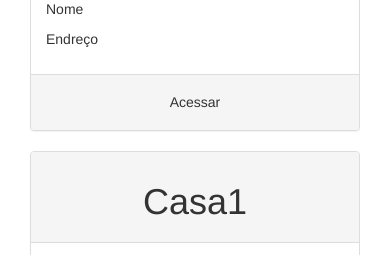
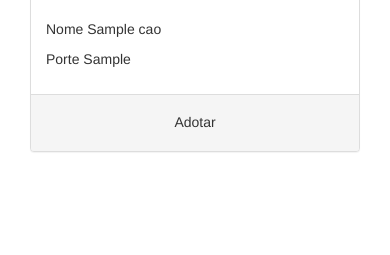
Before and after one commit to marcelorambomartins/adotePet, a CodeIgniter app: page /viralate/caes/listar in a window 390 px wide. Shown: the part 445-700 px from the top of the page. After the commit the page ends 597 px from the top, so only its background shows below. Run offline with CodeIgniter, Linux system fonts and the light colour scheme; tables that the repository leaves empty hold one stand-in row (values such as "Sample post"); some libraries are stand-ins or nearby versions.

Commit message:
MVC da listagem de caes

```diff
--- a/application/controllers/caes.php
+++ b/application/controllers/caes.php
@@ -74,7 +74,10 @@ class Caes extends CI_Controller {
 
 	public function listar()
 	{
-		$this->load->view('listagemcaes');
+		$this->load->model('ModelCaes','caes');
+		$dados['listacaes'] = $this->caes->selectCaes();
+
+		$this->load->view('listagemcaes',$dados);
 	}
 
 }
--- a/application/models/ModelCaes.php
+++ b/application/models/ModelCaes.php
@@ -11,6 +11,20 @@ class ModelCaes extends CI_Model
 	}
 
 
+	public function selectCaes()
+	{
+		$this -> db -> select('id, nome, porte');
+		$this -> db -> from('cao');
+		$query = $this -> db -> get();
+
+		if($query -> num_rows() > 0){
+		    return $query->result_array();
+		}else{
+		    return false;
+		}
+	}
+
+
 
 
 
--- a/application/views/listagemcaes.php
+++ b/application/views/listagemcaes.php
@@ -12,128 +12,32 @@
 
 		<div class="row">
 			<div class="col-sm-12">
-			<div class="panel panel-default">
-			Filtros
+			<div class="panel panel-default text-center">
+				<h3 >Filtros</h3>
 			</div>
 			</div>
 		</div>
 
 		<div class="container-fluid">
 
-		  <div class="row">
-		    <div class="col-sm-3">
-		      <div class="panel panel-default">
-		        <div class="panel-heading text-center">
-		          <h1>Casa1</h1>
-		        </div>
-		        <div class="panel-body">
+			<div class="row"><!--inicio da row-->
 
-			       		<img src="imagens/woods.jpg" height="100%" width="100%">
-			       		<p>Nome</p>
-			       		<p>Endreço</p>
-		        </div>
-		        <div class="panel-footer text-center">
-		        	<h5>Acessar</h5>
-		        </div>
-		      </div>
-		    </div>
-		    <div class="col-sm-3">
-		      <div class="panel panel-default">
-		        <div class="panel-heading text-center">
-		          <h1>Casa1</h1>
-		        </div>
-		        <div class="panel-body">
+			<?php
+				foreach ($listacaes as $cao) {
+					echo "<div class='col-sm-3'><!--inicio do bloco-->";
+					echo "<div class='panel panel-default'>";
+					echo "<div class='panel-body'>";
+						echo "<img src='../images/dogdefault.png' alt='Ver mais fotos' height='100%' width='100%'>";
+						echo "<p>Nome " . $cao['nome'] . "</p>";
+						echo "<p>Porte " . $cao['porte'] . "</p>";
+					echo "</div>";
+					echo "<div class='panel-footer text-center'>";
+						echo "<h5>Adotar</h5>";
+					echo "</div></div></div><!--fim do bloco-->";
+				}
+			?>
 
-			       		<img src="imagens/woods.jpg" height="100%" width="100%">
-			       		<p>Nome</p>
-			       		<p>Endreço</p>
-		        </div>
-		        <div class="panel-footer text-center" onclick="alert('Hello')">
-		        	<h5>Acessar</h5>
-		        </div>
-		      </div>
-		    </div>
-		    <div class="col-sm-3">
-		      <div class="panel panel-default">
-		        <div class="panel-heading text-center">
-		          <h1>Casa1</h1>
-		        </div>
-		        <div class="panel-body">
-
-			       		<img src="imagens/woods.jpg" height="100%" width="100%">
-			       		<p>Nome</p>
-			       		<p>Endreço</p>
-		        </div>
-		        <div class="panel-footer text-center">
-		        	<h5>Acessar</h5>
-		        </div>
-		      </div>
-		    </div>
-		    <div class="col-sm-3">
-		      <div class="panel panel-default">
-		        <div class="panel-heading text-center">
-		          <h1>Casa1</h1>
-		        </div>
-		        <div class="panel-body">
-
-			       		<img src="imagens/woods.jpg" height="100%" width="100%">
-			       		<p>Nome</p>
-			       		<p>Endreço</p>
-		        </div>
-		        <div class="panel-footer text-center">
-		        	<h5>Acessar</h5>
-		        </div>
-		      </div>
-		    </div>
-		    <div class="col-sm-3">
-		      <div class="panel panel-default">
-		        <div class="panel-heading text-center">
-		          <h1>Casa1</h1>
-		        </div>
-		        <div class="panel-body">
-
-			       		<img src="imagens/woods.jpg" height="100%" width="100%">
-			       		<p>Nome</p>
-			       		<p>Endreço</p>
-		        </div>
-		        <div class="panel-footer text-center">
-		        	<h5>Acessar</h5>
-		        </div>
-		      </div>
-		    </div>
-		    <div class="col-sm-3">
-		      <div class="panel panel-default">
-		        <div class="panel-heading text-center">
-		          <h1>Casa1</h1>
-		        </div>
-		        <div class="panel-body">
-
-			       		<img src="imagens/woods.jpg" height="100%" width="100%">
-			       		<p>Nome</p>
-			       		<p>Endreço</p>
-		        </div>
-		        <div class="panel-footer text-center">
-		        	<h5>Acessar</h5>
-		        </div>
-		      </div>
-		    </div>
-		   <div class="col-sm-3">
-		      <div class="panel panel-default">
-		        <div class="panel-heading text-center">
-		          <h1>Casa1</h1>
-		        </div>
-		        <div class="panel-body">
-
-			       		<img src="imagens/woods.jpg" height="100%" width="100%">
-			       		<p>Nome</p>
-			       		<p>Endreço</p>
-		        </div>
-		        <div class="panel-footer text-center">
-		        	<h5>Acessar</h5>
-		        </div>
-		      </div>
-		    </div>
-		  </div> <!--div row-->
+			</div> <!-- fim da div row-->
 
 		</div>
 
```
